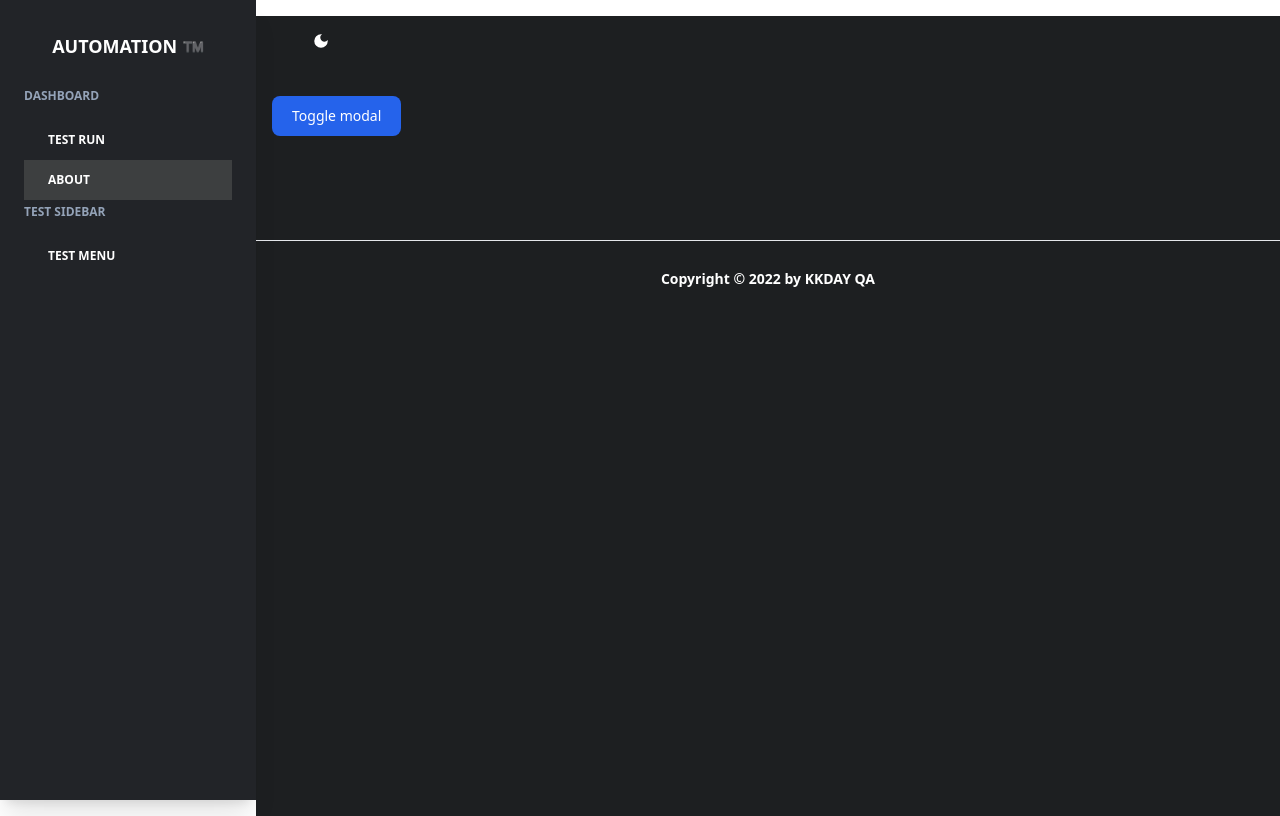
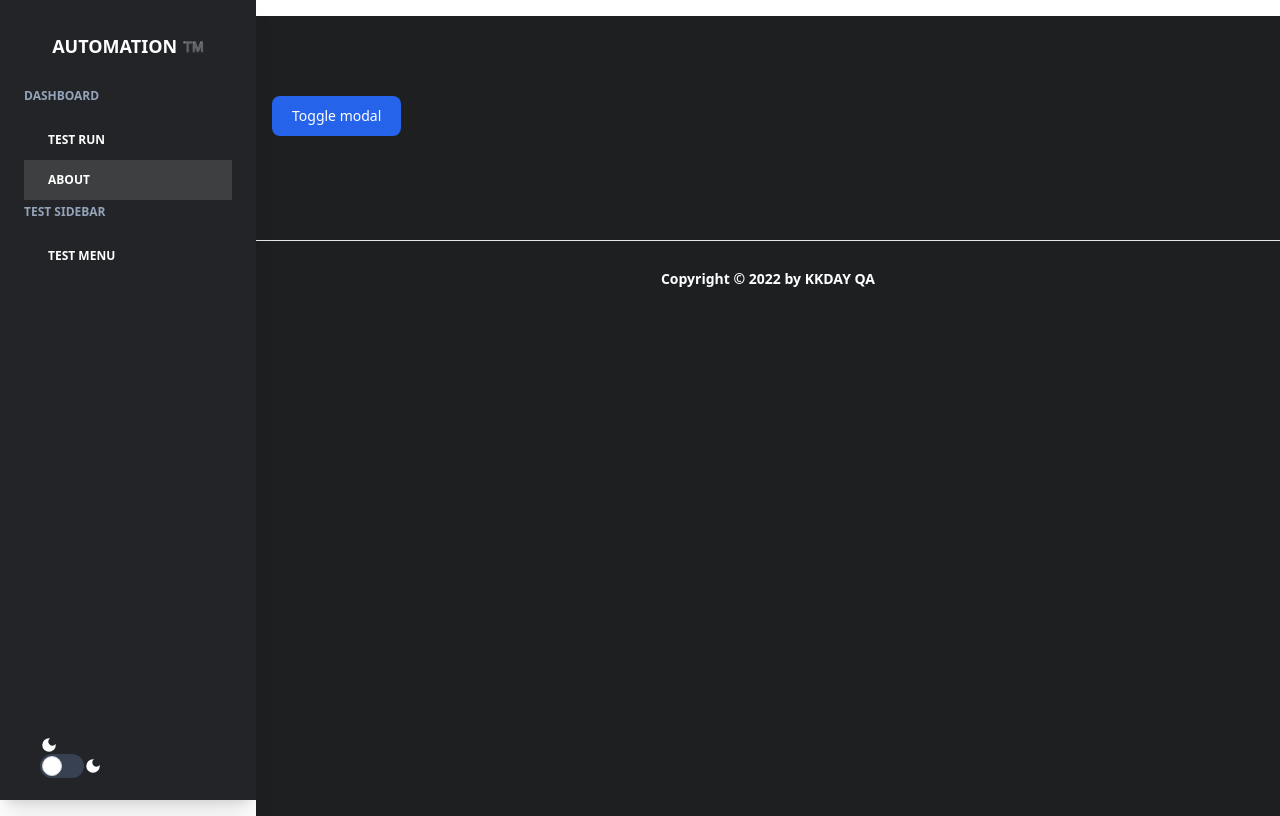
Before and after one commit to samdotyang/report, a Next.js app: page /about in a window 1280 px wide. Built offline with nearby package versions, Linux system fonts and the light colour scheme; what chartjs-plugin-datalabels-4 would draw is missing.

Commit message:
Add theme switch

```diff
--- /dev/null
+++ b/components/Theme/ThemeSwitch.tsx
@@ -0,0 +1,13 @@
+import { MdDarkMode } from "react-icons/md";
+
+export const ThemeSwitch = () => {
+  return (
+    <>
+      <label className="inline-flex relative items-center cursor-pointer">
+        <input type="checkbox" value="" className="sr-only peer"/>
+        <div className="w-11 h-6 bg-gray-200 peer-focus:outline-none peer-focus:ring-4 peer-focus:ring-blue-300 dark:peer-focus:ring-blue-800 rounded-full peer dark:bg-gray-700 peer-checked:after:translate-x-full peer-checked:after:border-white after:content-[''] after:absolute after:top-[2px] after:left-[2px] after:bg-white after:border-gray-300 after:border after:rounded-full after:h-5 after:w-5 after:transition-all dark:border-gray-600 peer-checked:bg-blue-600"></div>
+        <MdDarkMode className="text-lg rounded dark:text-white text-black" />
+      </label>
+    </>
+  )
+}
--- a/components/Theme/index.tsx
+++ b/components/Theme/index.tsx
@@ -1,4 +1,5 @@
 import { ThemeContextProvider } from "./ThemeContext";
 import { ThemeContext } from "./ThemeContext";
+import { ThemeSwitch } from "./ThemeSwitch";
 
-export { ThemeContextProvider, ThemeContext}
+export { ThemeContextProvider, ThemeContext, ThemeSwitch }
--- a/components/layout/ToggleThemeHeader.tsx
+++ b/components/layout/ToggleThemeHeader.tsx
@@ -1,7 +1,7 @@
 import { UpdateColor } from "@components/Cards/CardDoughnutChart";
 import { ThemeContext } from "@components/Theme";
 import { useContext } from "react";
-import { MdDarkMode, MdOutlineDarkMode } from "react-icons/md";
+import { MdDarkMode } from "react-icons/md";
 
 export default function ToggleThemeHeader() {
   const themeContext: {
@@ -28,6 +28,9 @@ export default function ToggleThemeHeader() {
           </button>
         </div>
       </nav>
+      <div className="relative md:pt-32 pb-6 pt-12">
+          <div className="px-4 md:px-10 mx-auto w-full"></div>
+      </div>
     </>
   )
 }
--- a/components/layout/dashboardLayout.tsx
+++ b/components/layout/dashboardLayout.tsx
@@ -18,7 +18,7 @@ export default function DashboardLayout ({children}: PropsWithChildren) {
 
       <div className="relative md:ml-64 bg-mac-light-background dark:bg-mac-dark-background h-screen">
         {/* <Header /> */}
-        <ToggleThemeHeader />
+        {/* <ToggleThemeHeader /> */}
         {children}
         <Footer />
         {/* <main className="container mx-auto px-4 top-5 md:px-10 w-full -m-24">
--- a/components/sidebar/sidebar.tsx
+++ b/components/sidebar/sidebar.tsx
@@ -1,8 +1,11 @@
-import React, { useEffect, useState, useRef } from 'react';
-import classNames from 'classnames';
+import React, { useEffect, useState, useContext } from 'react';
 import SidebarNav from '@components/Sidebar/SidebarNav';
 import SidebarHeader from './SidebarHeader';
 import { FaBars, FaTimes } from "react-icons/fa";
+import { UpdateColor } from "@components/Cards/CardDoughnutChart";
+import { ThemeContext } from "@components/Theme";
+import { MdDarkMode } from "react-icons/md";
+import { ThemeSwitch } from '@components/Theme/ThemeSwitch';
 
 export default function Sidebar() {
   const [collapseShow, setCollapseShow] = useState("hidden");
@@ -11,6 +14,16 @@ export default function Sidebar() {
   useEffect(() => {
     isDarkTheme = localStorage.getItem("isDarkTheme")!;
   }, [])
+
+  const themeContext: {
+    isDarkMode?: boolean;
+    toggleThemeHandler: () => void
+  } = useContext(ThemeContext)
+
+  function toggleThemeHandler(): void {
+    themeContext.toggleThemeHandler();
+    UpdateColor(`${localStorage.getItem("isDarkTheme")}`);
+  }
 
   return (
     <nav
@@ -58,22 +71,22 @@ export default function Sidebar() {
           {/* Navigation */}
           <SidebarNav />
         </div>
+        <div className='sticky top-[100vh]'>
+          {/* Footer */}
+          <div className="w-full mx-autp items-center flex justify-between md:flex-nowrap flex-wrap md:px-10 px-4">
+          <button
+            type="button"
+            // className="py-1 sm:py-2.5 px-2 sm:px-5 mr-2 bg-zinc-800 text-white dark:bg-zinc-200 dark:text-black rounded"
+            onClick={toggleThemeHandler}
+          >
+            {/* <MdBrightnessMedium /> */}
+            <MdDarkMode className="text-lg rounded dark:text-white text-black" />
+            <ThemeSwitch />
+          </button>
         </div>
+        </div>
+      </div>
+
     </nav>
   )
 }
-
-export const SidebarOverlay = (props: { isShowSidebar: boolean; toggleSidebar: () => void }) => {
-  const { isShowSidebar, toggleSidebar } = props
-
-  return (
-  <div
-    tabIndex={-1}
-    aria-hidden
-    className={classNames('sidebar position-fixed top-0 bg-dark w-100 h-100 opacity-50', {
-    'd-none': !isShowSidebar,
-    })}
-    onClick={toggleSidebar}
-  />
-  )
-}
```
Lines whose indentation alone changed are shown as unchanged.
